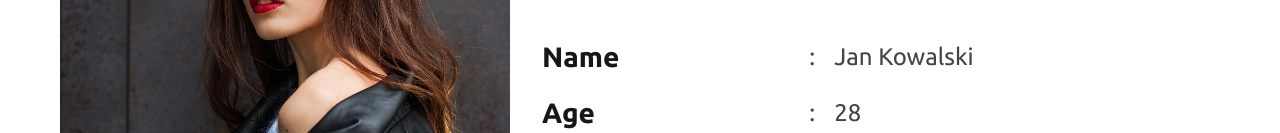
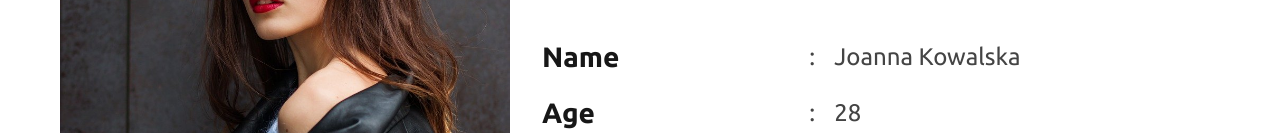
Before and after one commit to erykcz93/AkuWeb2, a plain HTML site: page index.html in a window 1280 px wide. Shown: the part 1075-1208 px from the top of the page. Drawn offline with Linux system fonts and the light colour scheme.

Commit message:
Update index.html

```diff
--- a/index.html
+++ b/index.html
@@ -84,7 +84,7 @@
                         <div class="about__info">
                             <div class="about__info-list">
                                 <h3>Name</h3>
-                                <span>Jan Kowalski</span>
+                                <span>Joanna Kowalska</span>
                             </div>
 
                             <div class="about__info-list">
```
